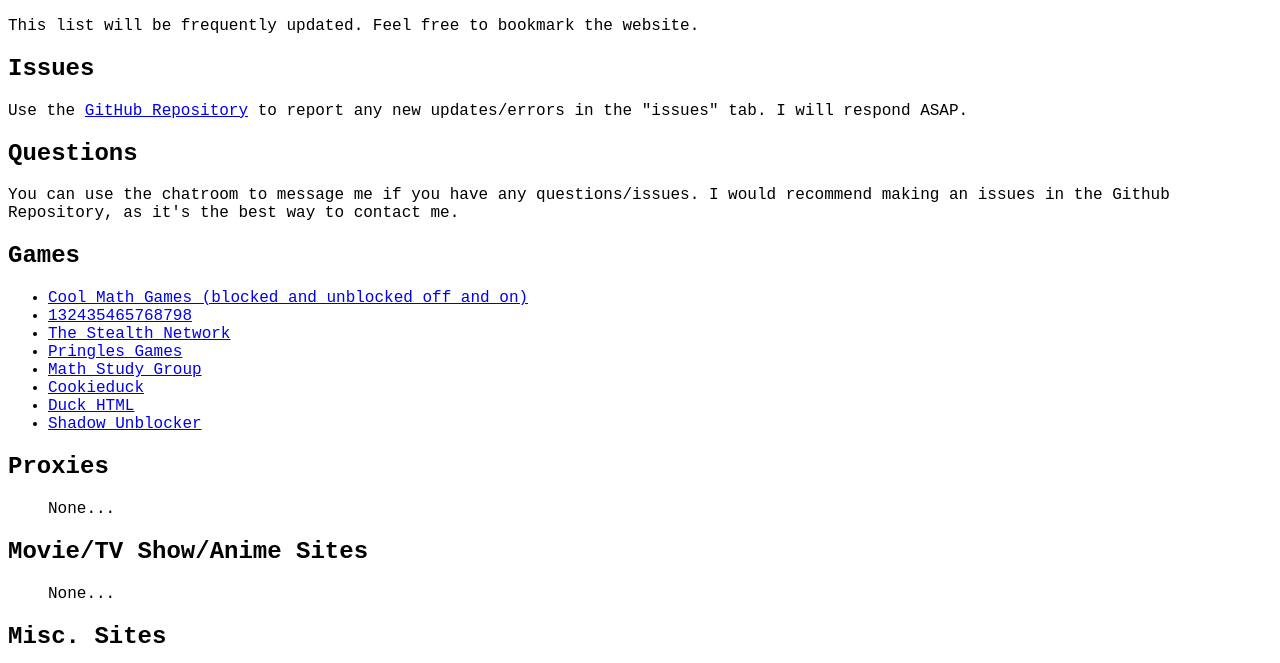
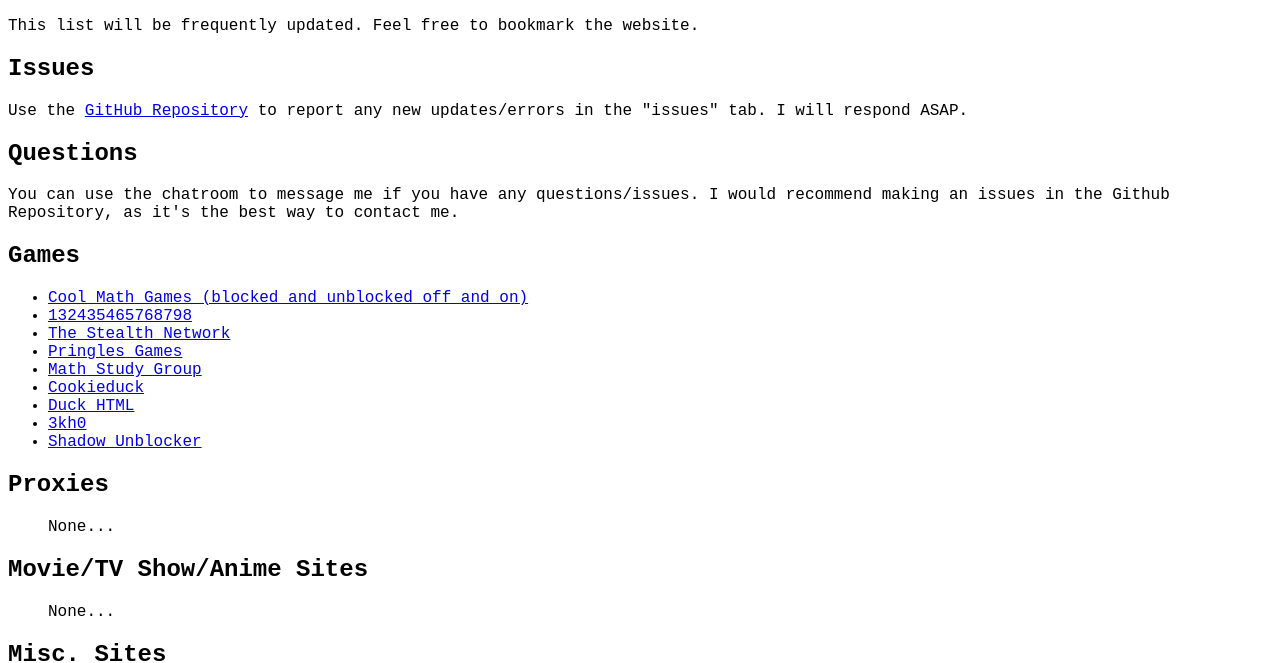
Before and after one commit to GreenSussy/greensussy.github.io, a plain HTML site: page index.html in a window 1280 px wide. Shown: the part 144-807 px from the top of the page. Drawn offline with Linux system fonts and the light colour scheme.

Commit message:
Update index.html

```diff
--- a/index.html
+++ b/index.html
@@ -21,6 +21,7 @@
 		<li><a href="https://sites.google.com/stu.palmbeachschools.org/mathlearningcenter/home?authuser=0">Math Study Group</a></li>
 		<li><a href="https://sweetbakeryfood.com/">Cookieduck</a></li>
 		<li><a href="https://sites.google.com/view/un3">Duck HTML</a></li>
+		<li><a href="https://75kh0.github.io/">3kh0</a></li>
 		<li><a href="https://sites.google.com/view/girraffeboy21yt-unblocks/links-of-proxies?authuser=0">Shadow Unblocker</a></li>
 	</ul>
 	<h2>Proxies</h2>
```
